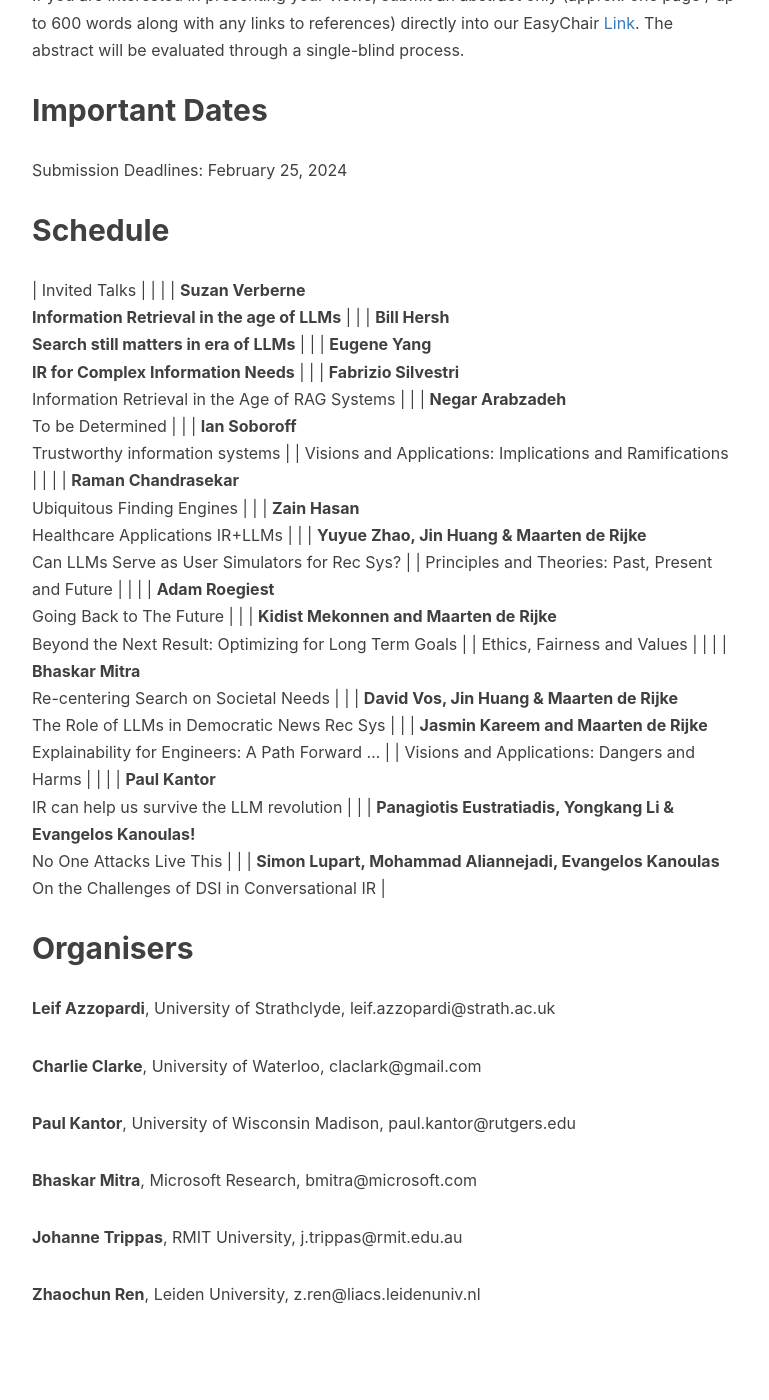
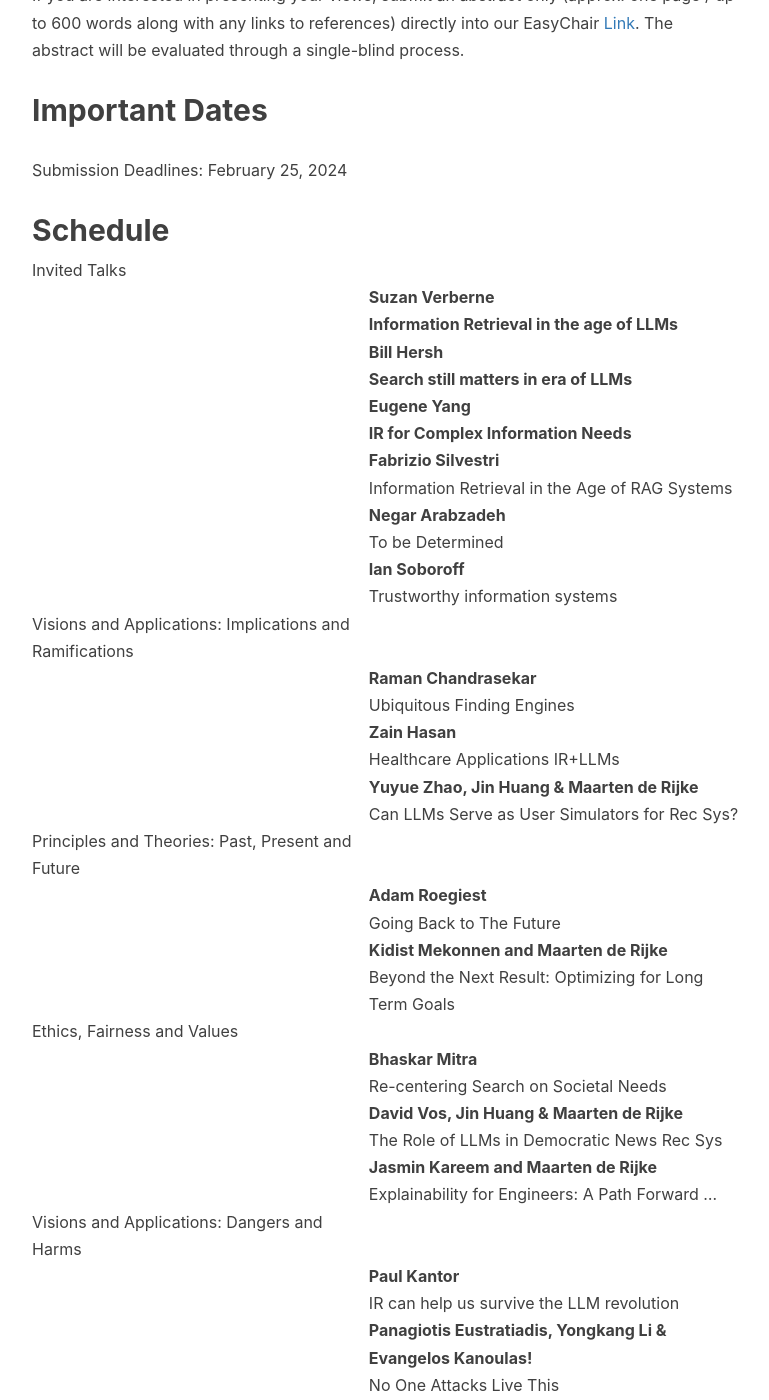
Before and after one commit to SearchFutures/SearchFutures.github.io, a Jekyll site: the page built from index.md, in a window 1280 px wide and 1400 px high, scrolled down 2301 px. Shown: the whole window, without its empty margins (233-1002 px from the left). Built offline with Jekyll 4.4.1, drawn with Linux system fonts in a browser that asks for light colours; nearby versions of some CDN libraries; our own code applies the rules of GitHub Pages for plain Markdown files; before the commit the page ends 3641 px from its top, so only the background shows below that; some of the changed text lies outside the part shown.

```diff
--- a/index.md
+++ b/index.md
@@ -42,7 +42,9 @@ If you are interested in presenting your views, submit an abstract only (approx.
 Submission Deadlines: February 25, 2024
 
 ## <a name='Schedule' style="color: inherit; text-decoration: none;"> Schedule </a>
-| Invited Talks |                  |
+
+| ------------- | --------------- |
+| Invited Talks |                 |
 |              | **Suzan Verberne**<br/> **Information Retrieval in the age of LLMs** |
 |              | **Bill Hersh** <br/> **Search still matters in era of LLMs** |
 |              | **Eugene Yang** <br/> **IR for Complex Information Needs** |
```
